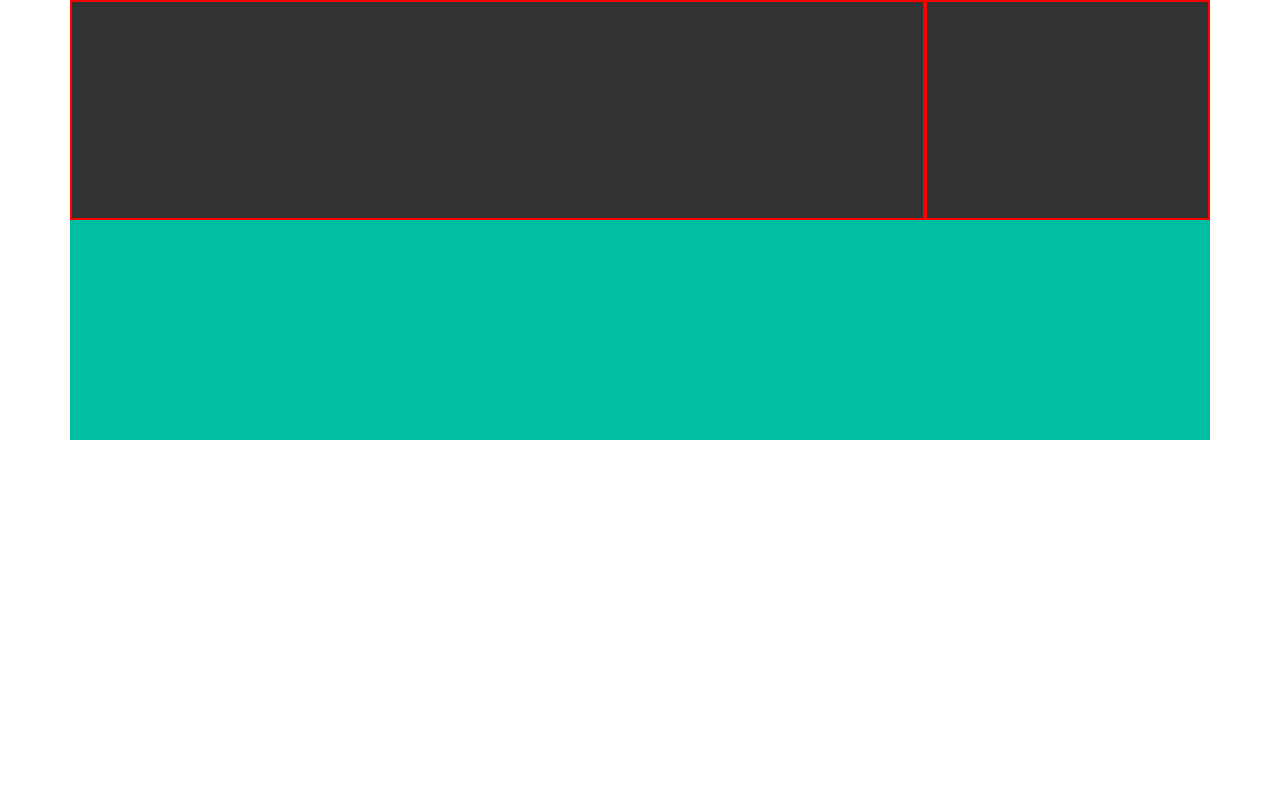
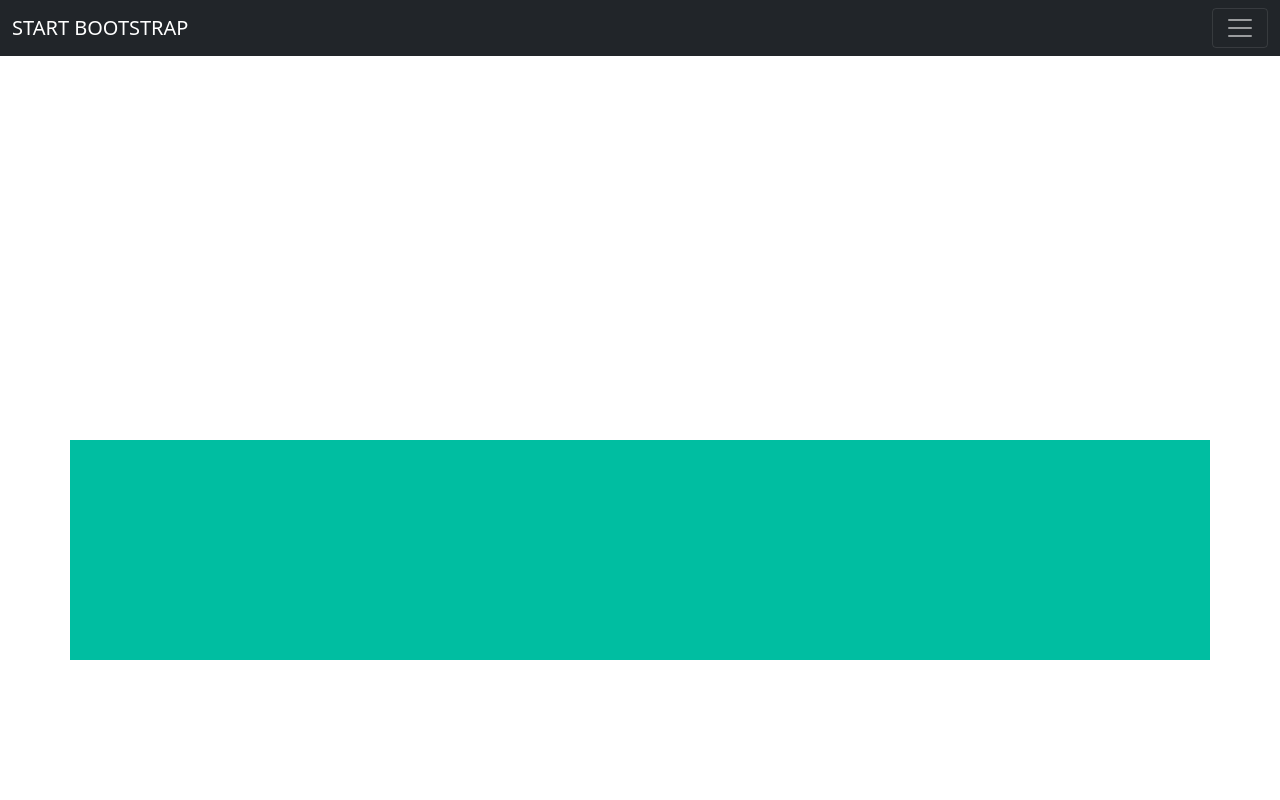
Before and after one commit to LeandroL18/html-css-bootstrap-freelancer, a plain HTML site: page index.html in a window 1280 px wide. Shown: the top 800 px of the page. Drawn offline with nearby package versions, Linux system fonts and the light colour scheme.

Commit message:
header completo

```diff
--- a/css/style.css
+++ b/css/style.css
@@ -4,20 +4,7 @@
     margin: 0;
     padding: 0;
     box-sizing: border-box;
-}
-
-/* DEBUG */
-[class*="col-"]{
-    border: 2px solid rgb(255, 0, 0);
-}
-/* /DEBUG */
-
-
-.bg_black{
-    background-color: rgb(50, 50, 50);
     color: white;
-    /* DEBUG */
-    min-height: 220px;
 }
 
 .bg_green{
--- a/index.html
+++ b/index.html
@@ -3,21 +3,21 @@
     <head>
         <meta charset="UTF-8">
         <meta name="viewport" content="width=device-width, initial-scale=1.0">
-        <link href="https://cdn.jsdelivr.net/npm/bootstrap@5.0.2/dist/css/bootstrap.min.css" rel="stylesheet" integrity="sha384-EVSTQN3/azprG1Anm3QDgpJLIm9Nao0Yz1ztcQTwFspd3yD65VohhpuuCOmLASjC" crossorigin="anonymous">
+        <link href="https://cdn.jsdelivr.net/npm/bootstrap@5.1.3/dist/css/bootstrap.min.css" rel="stylesheet" integrity="sha384-1BmE4kWBq78iYhFldvKuhfTAU6auU8tT94WrHftjDbrCEXSU1oBoqyl2QvZ6jIW3" crossorigin="anonymous">
         <link rel="stylesheet" href="css/style.css">
         <title>Bootstrap Freelancer</title>
     </head>
     <body>
         <header>
-            <div class="container">
-                <div class="row bg_black">
-                    <div class="col-9"></div>
-                    <div class="col-3"></div>
+            <nav class="navbar navbar-dark bg-dark fixed-top">
+                <div class="container-fluid">
+                  <a class="navbar-brand" href="#">START BOOTSTRAP</a>
+                  <button class="navbar-toggler" type="button" data-bs-toggle="offcanvas" data-bs-target="#offcanvasDarkNavbar" aria-controls="offcanvasDarkNavbar">
+                    <span class="navbar-toggler-icon"></span>
+                  </button>
+                  </div>
                 </div>
-
-                <div class="row bg_green">
-
-                </div>
+              </nav>
             </div>
         </header>
 
```
